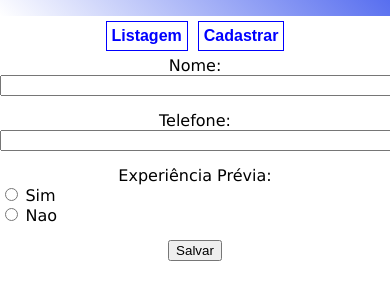
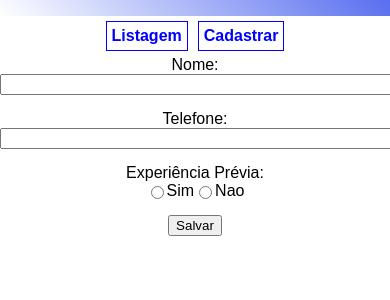
Before and after one commit to fabiodrneles/projeto-exemplo, a plain HTML site: page form.html in a window 390 px wide. Shown: the part 60-360 px from the top of the page. Drawn offline with Linux system fonts and the light colour scheme.

Commit message:
refatorando estilo do formulario, centralizando

```diff
--- a/assets/css/form.css
+++ b/assets/css/form.css
@@ -6,6 +6,7 @@
 }
 
 .formulario div {
+  /* text-align: center; */
   width: 100%;
 }
 
@@ -19,32 +20,27 @@
   margin-bottom: 15px;
 }
 
-  .xp-line div {
+.formulario .linha-experiencia div {
   display: inline-block;
   width: 40%;
 }
 
 @media screen and (max-width: 419px) {
-    .formulario input[type=text] {
+  .formulario input[type="text"]{
       width: 100%;
   }
-
-    .formulario .label-grande {
+  .formulario .label-grande{
       width: 100%;
       text-align: center;
   }
 
-    .xp-line {
+  .formulario .linha-experiencia{
       flex-direction: column;
   }
 
-    .xp-line div {
+  .formulario .linha-experiencia div{
+      width: 100%;
       display: flex;
-      width: 100%;
       justify-content: center;
   }
 }
-
-  label {
-      font-family: 'Lucida Sans', 'Lucida Sans Regular', 'Lucida Grande', 'Lucida Sans Unicode', Geneva, Verdana, sans-serif;
-  }
```
Lines whose indentation alone changed are shown as unchanged.
